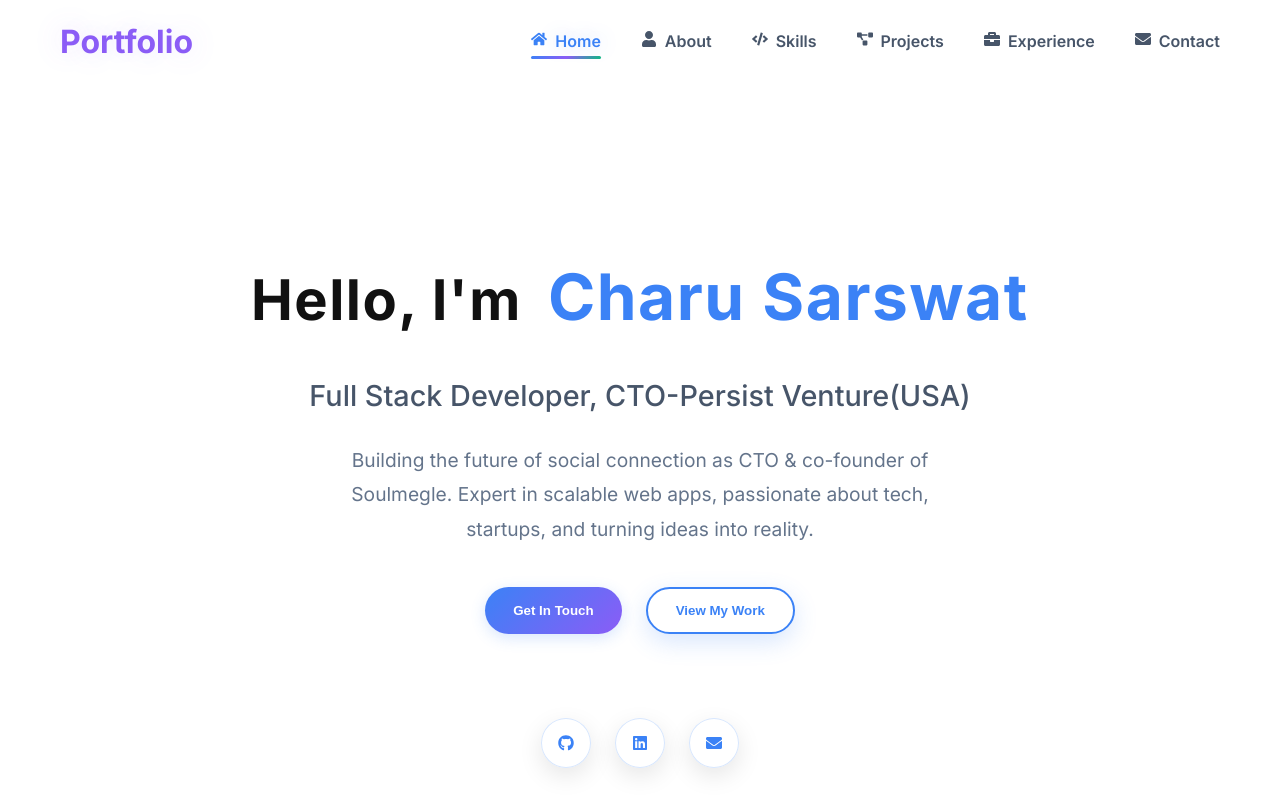
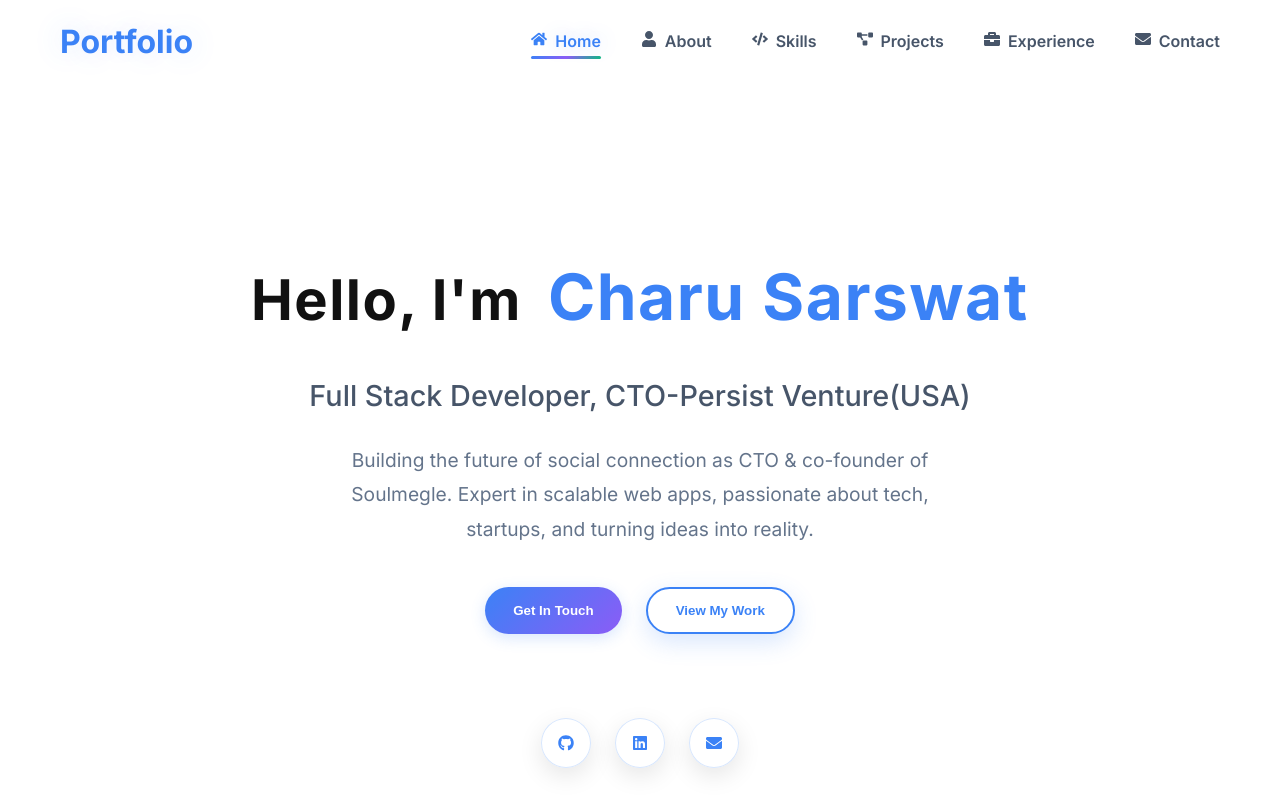
Before and after one commit to Charu-sarswat/Charu-portfolio-main, a React (Create React App) app: page / in a window 1280 px wide. Shown: the top 800 px of the page. Built offline with nearby package versions, Linux system fonts and the light colour scheme.

Commit message:
icons-in header

```diff
--- a/src/components/Header.css
+++ b/src/components/Header.css
@@ -27,9 +27,9 @@
 .logo a {
   font-size: 2rem;
   font-weight: 900;
-  color: #8b5cf6;
+  color: #3b82f6;
   text-decoration: none;
-  text-shadow: 0 0 30px rgba(139, 92, 246, 0.2);
+  text-shadow: 0 0 30px rgba(59, 130, 246, 0.2);
   transition: all 0.3s ease;
 }
 
```
